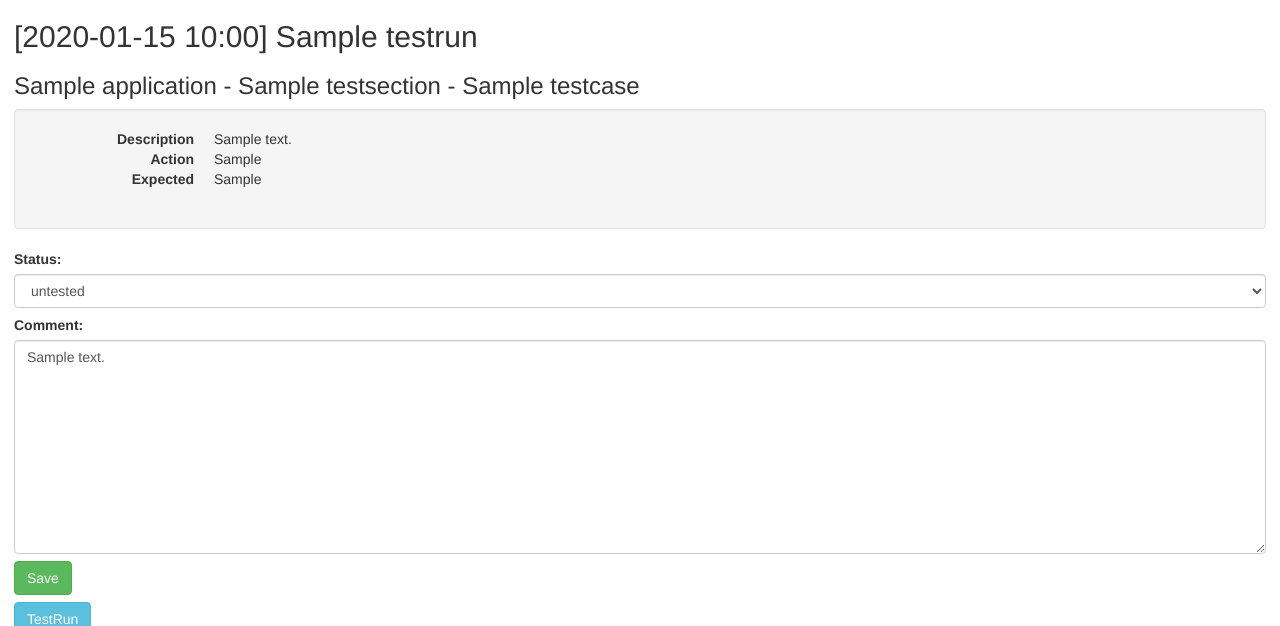
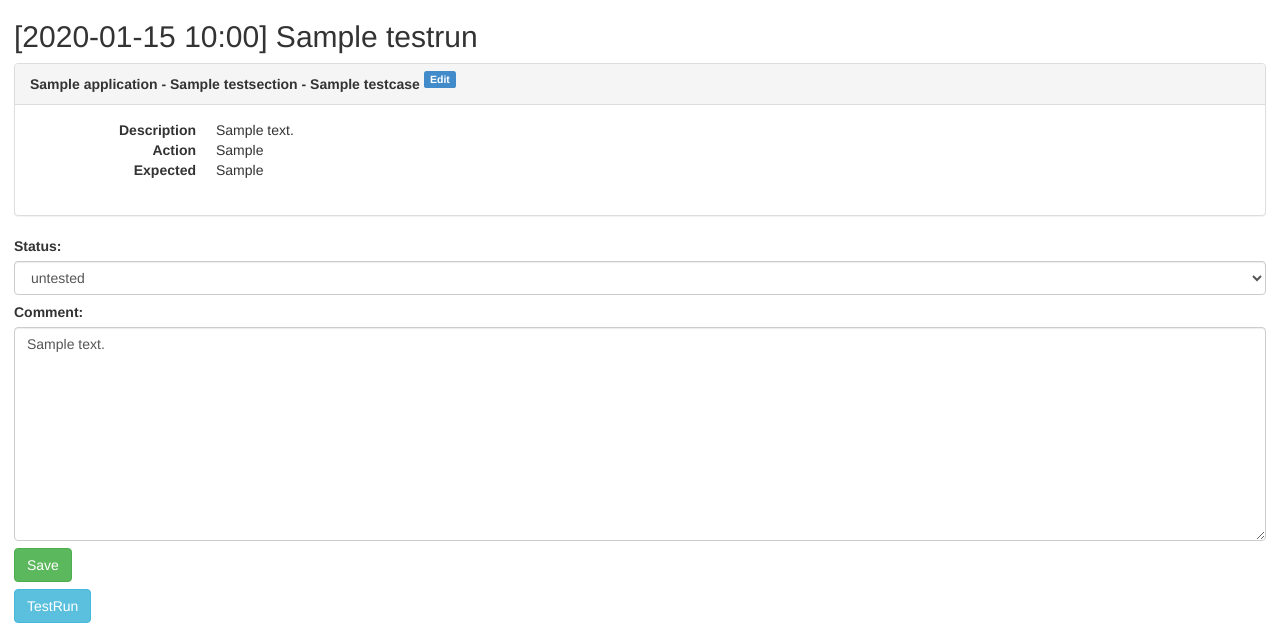
Before and after one commit to rs-dev/Test-Secretary, a Django app: page /testcaserun/edit/1/ in a window 1280 px wide. Shown: the top 626 px of the page. Run offline with Django 3.2, Linux system fonts and the light colour scheme; tables that the repository leaves empty hold one stand-in row (values such as "Sample post"); data that the repository does not hold is empty; some libraries are stand-ins or nearby versions.

Commit message:
Add edit links for testrun/testcase

```diff
--- a/test_secretary/models.py
+++ b/test_secretary/models.py
@@ -1,14 +1,21 @@
 from datetime import datetime
 
 from django.db import models
+from django.core import urlresolvers
+from django.contrib.contenttypes.models import ContentType
 
 STATUS = (('NT', 'untested'),
           ('OK', 'success'),
           ('NOK', 'failed'),
           ('DN', 'decision needed'))
 
+class AdminUrlMixIn():
+    def get_admin_url(self):
+        content_type = ContentType.objects.get_for_model(self.__class__)
+        return urlresolvers.reverse("admin:%s_%s_change" % (content_type.app_label, content_type.model), args=(self.pk,))
 
-class Application(models.Model):
+
+class Application(models.Model, AdminUrlMixIn):
     name = models.CharField(max_length=50)
     order = models.PositiveIntegerField(blank=True, null=True)
     active = models.BooleanField(default=True)
@@ -24,7 +31,7 @@ class Application(models.Model):
         return self.testsection_set.filter(active=True)
 
 
-class TestSection(models.Model):
+class TestSection(models.Model, AdminUrlMixIn):
     name = models.CharField(max_length=50)
     app = models.ForeignKey(Application)
     active = models.BooleanField(default=True)
@@ -44,7 +51,7 @@ class TestSection(models.Model):
         ordering = ('app', 'order', 'name')
 
 
-class TestCase(models.Model):
+class TestCase(models.Model, AdminUrlMixIn):
     number = models.PositiveIntegerField(null=True, blank=True)
     name = models.CharField(max_length=100)
     section = models.ForeignKey(TestSection)
@@ -62,13 +69,13 @@ class TestCase(models.Model):
         ordering = ('section', 'number', 'name')
 
 
-class Precondition(models.Model):
+class Precondition(models.Model, AdminUrlMixIn):
     testcase = models.ForeignKey(TestCase, related_name='from_testcase')
     precondition = models.ForeignKey(TestCase, related_name='precondition')
     comment = models.TextField(null=True, blank=True)
 
 
-class TestRun(models.Model):
+class TestRun(models.Model, AdminUrlMixIn):
     name = models.CharField(max_length=50)
     comment = models.TextField(null=True, blank=True)
     version = models.CharField(max_length=15)
@@ -91,7 +98,7 @@ class TestRun(models.Model):
         return self.testcaserun_set.filter(status='NOK').count() == 0
 
 
-class TestCaseRun(models.Model):
+class TestCaseRun(models.Model, AdminUrlMixIn):
     testcase = models.ForeignKey(TestCase)
     testrun = models.ForeignKey(TestRun)
     status = models.CharField(max_length=3, choices=STATUS, default='NT')
--- a/test_secretary/templates/test_secretary/edit_testcaserun.html
+++ b/test_secretary/templates/test_secretary/edit_testcaserun.html
@@ -19,9 +19,15 @@
   {% endif %}
 
   <h2>{{ testcaserun.testrun }}</h2>
-  <h3>{{ testcaserun.testcase }}</h3>
+  <div class="panel panel-default">
+    <div class="panel-heading">
+      <strong>{{ testcaserun.testcase }}</strong>
+      <a href="{{ testcaserun.testcase.get_admin_url }}">
+        <span class="label label-primary" style="vertical-align:top;">Edit</span>
+      </a>
+    </div>
 
-  <div class="well">
+    <div class="panel-body">
       <dl class="dl-horizontal">
         <dt>{% trans 'Description' %}</dt>
         <dd>{{ testcaserun.testcase.description|linebreaksbr|default:'-' }}</dd>
@@ -30,6 +36,7 @@
         <dt>{% trans 'Expected' %}</dt>
         <dd>{{ testcaserun.testcase.expected|linebreaksbr|default:'-' }}</dd>
       </dl>
+    </div>
   </div>
 
   <form role="form" method=POST action="">
--- a/test_secretary/templates/test_secretary/testrun_overview.html
+++ b/test_secretary/templates/test_secretary/testrun_overview.html
@@ -8,7 +8,10 @@
   </h1>
   {% if not testrun.is_finished %}
     <a href="{% url 'edit_testcaserun_multiple' testrun.pk 0 %}">
-      <span class="label label-info" style="vertical-align:top;">Run Test</span>
+      <span class="label label-primary" style="vertical-align:top;">Run Test</span>
+    </a>
+    <a href="{{ testrun.get_admin_url }}">
+      <span class="label label-primary" style="vertical-align:top;">Edit</span>
     </a>
   {% endif %}
 
```
Lines whose indentation alone changed are shown as unchanged.
